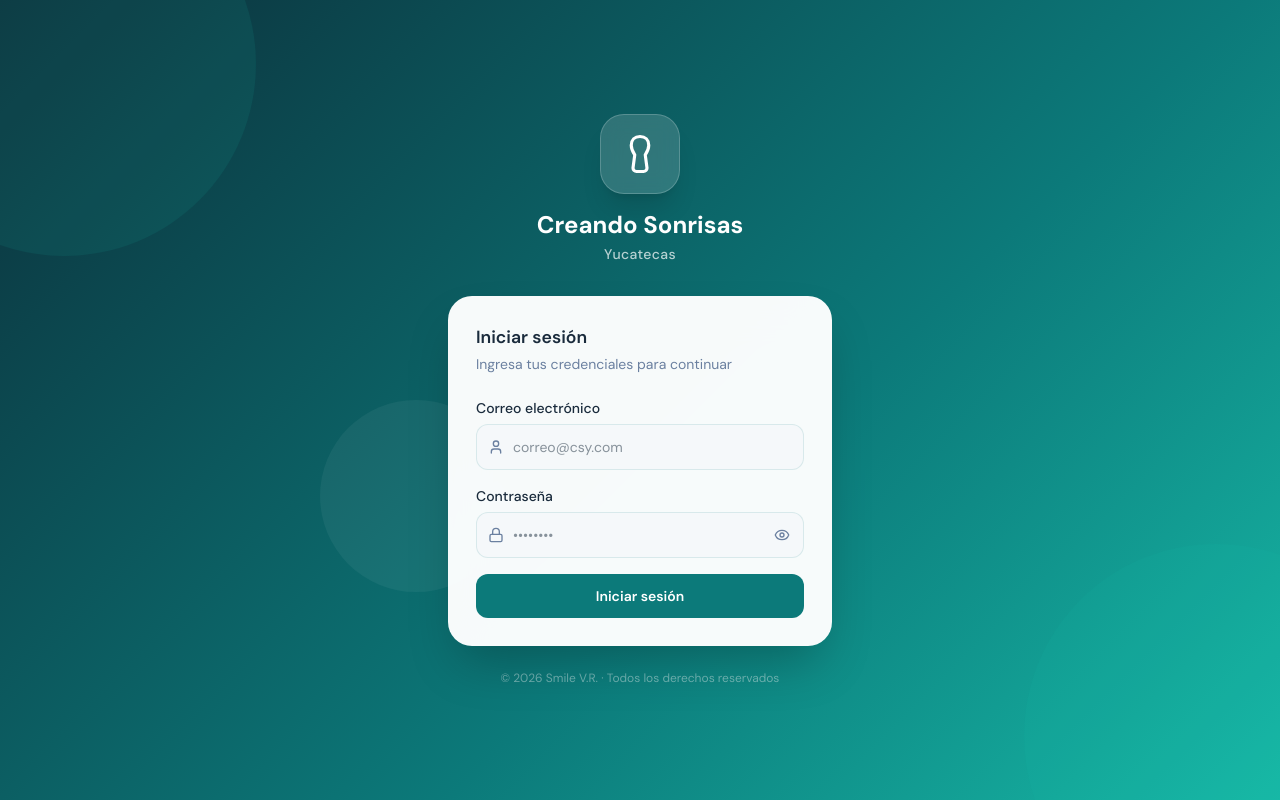
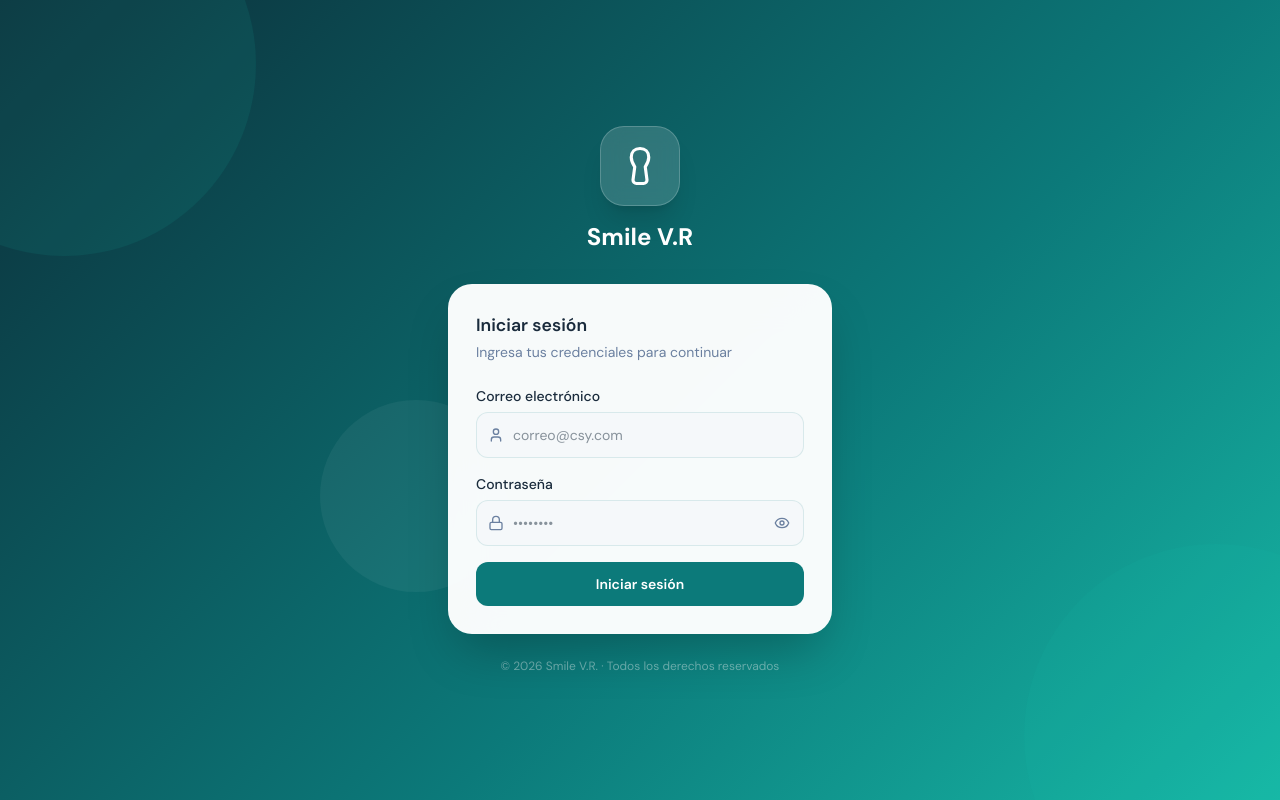
Before and after one commit to AndreCN25/Smile-V.R, a React (Vite) app: page / in a window 1280 px wide. Built offline with nearby package versions, Linux system fonts and the light colour scheme; no server answers; the database is empty.

Commit message:
fix: Remove hardcoded Creando Sonrisas Yucatecas branding and use dynamic clinic name defaults

```diff
--- a/src/app/components/Login.tsx
+++ b/src/app/components/Login.tsx
@@ -13,17 +13,24 @@ export function Login({ onLogin }: LoginProps) {
   const [error, setError] = useState("");
   const [loading, setLoading] = useState(false);
 
-  const [clinicName, setClinicName] = useState(localStorage.getItem("clinicName") || "Creando Sonrisas Yucatecas");
+  const storedName = localStorage.getItem("clinicName");
+  const storedSlogan = localStorage.getItem("clinicSlogan");
+  const initialName = (!storedName || storedName === "Creando Sonrisas Yucatecas") ? "Smile V.R" : storedName;
+  const initialSlogan = (!storedSlogan || storedSlogan === "Yucatecas") ? "" : storedSlogan;
+
+  const [clinicName, setClinicName] = useState(initialName);
   const [clinicLogo, setClinicLogo] = useState(localStorage.getItem("clinicLogo") || "");
-  const [clinicSlogan, setClinicSlogan] = useState(localStorage.getItem("clinicSlogan") || "Yucatecas");
+  const [clinicSlogan, setClinicSlogan] = useState(initialSlogan);
 
   useEffect(() => {
     getSettings()
       .then((settings) => {
         if (settings) {
-          const name = settings.name || "Creando Sonrisas Yucatecas";
-          const logo = settings.logoUrl || "";
-          const slogan = settings.slogan || "";
+          const rawName = settings.name || settings.Name;
+          const rawSlogan = settings.slogan || settings.Slogan;
+          const name = (!rawName || rawName === "Creando Sonrisas Yucatecas") ? "Smile V.R" : rawName;
+          const logo = settings.logoUrl || settings.LogoUrl || "";
+          const slogan = (!rawSlogan || rawSlogan === "Yucatecas") ? "" : rawSlogan;
 
           localStorage.setItem("clinicName", name);
           localStorage.setItem("clinicLogo", logo);
@@ -37,8 +44,8 @@ export function Login({ onLogin }: LoginProps) {
       .catch((err) => console.error("Error loading settings in Login", err));
   }, []);
 
-  const displayTitle = clinicName === "Creando Sonrisas Yucatecas" ? "Creando Sonrisas" : clinicName;
-  const displaySlogan = clinicName === "Creando Sonrisas Yucatecas" ? "Yucatecas" : clinicSlogan;
+  const displayTitle = clinicName;
+  const displaySlogan = clinicSlogan;
 
   async function handleSubmit(e: React.FormEvent) {
     e.preventDefault();
--- a/src/app/components/Reports.tsx
+++ b/src/app/components/Reports.tsx
@@ -45,7 +45,7 @@ function doExportExcel(data: TableData, filename: string) {
     </head><body>
     <h2 style="color:#0C7A7A;font-family:Arial;margin-bottom:4px;">${data.title}</h2>
     <p style="color:#6B80A0;font-family:Arial;font-size:12px;margin-bottom:16px;">
-      Creando Sonrisas Yucatecas · ${new Date().toLocaleString("es-MX")}</p>
+      ${localStorage.getItem("clinicName") || "Smile V.R"} · ${new Date().toLocaleString("es-MX")}</p>
     <table border="0" cellpadding="0" cellspacing="0">
       <thead><tr>${headerHtml}</tr></thead>
       <tbody>${rowsHtml}${totalHtml}</tbody>
```
